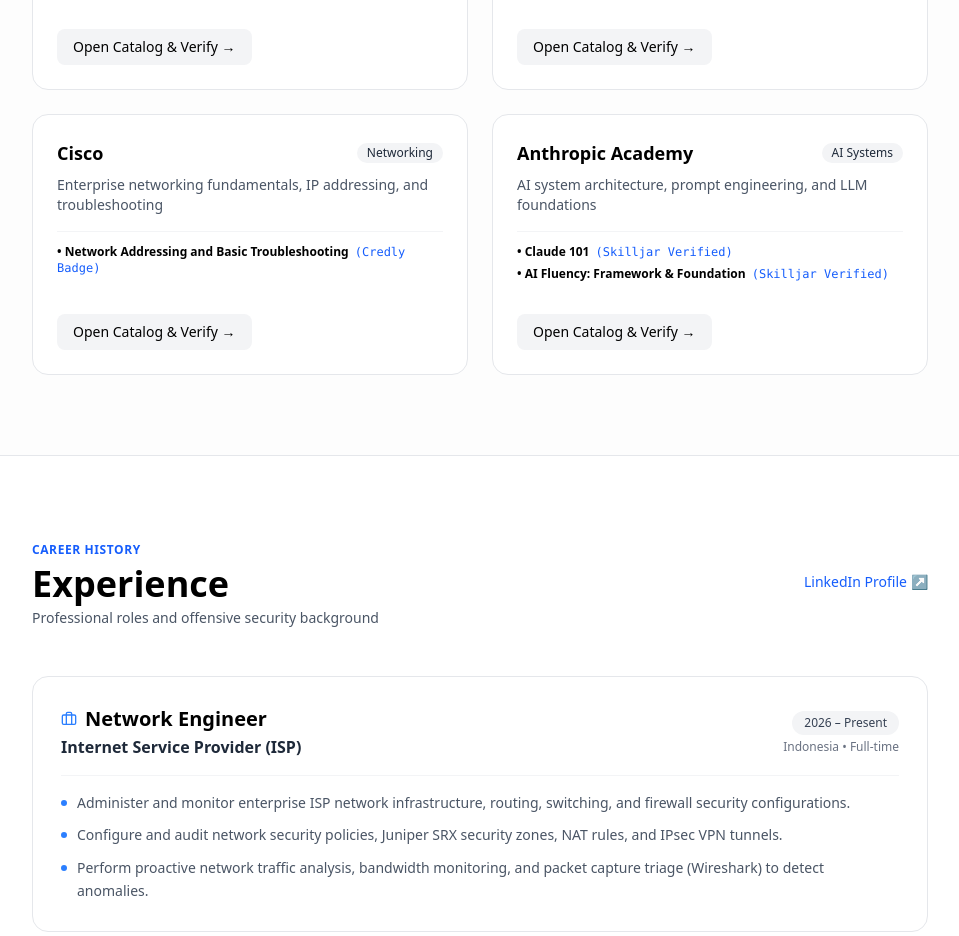
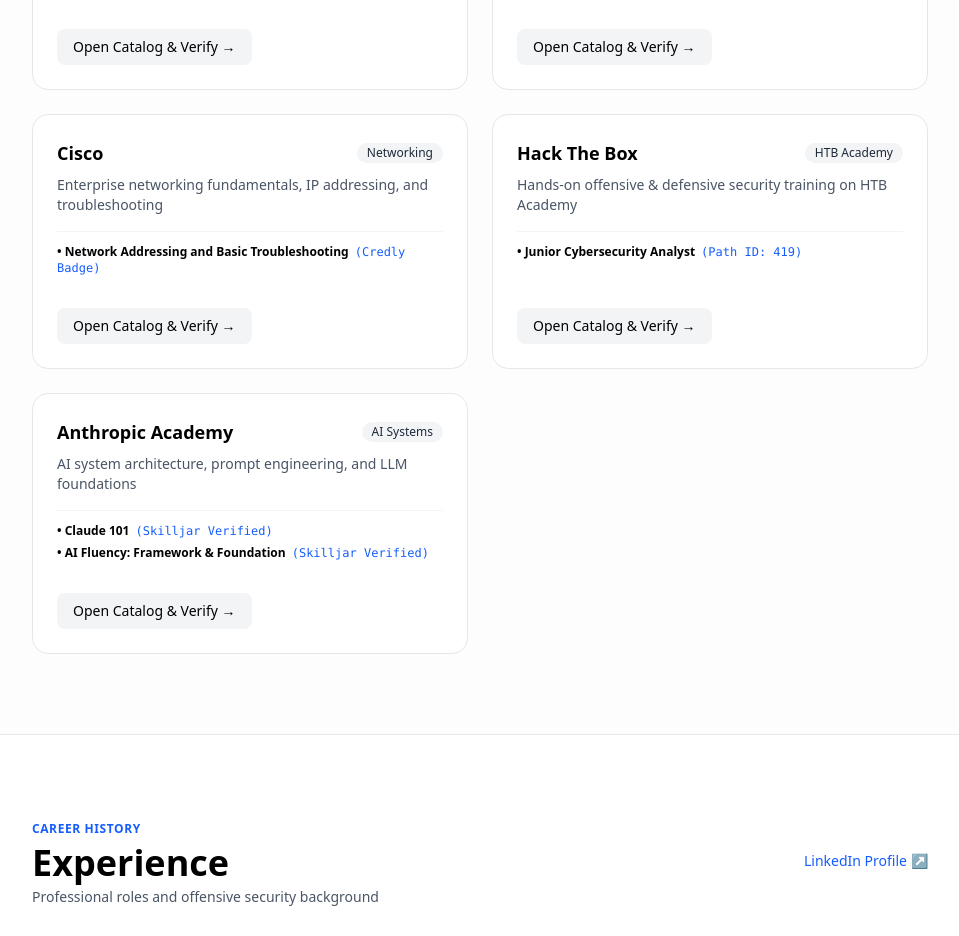
Before and after one commit to zerotrust1/portofolio, a Next.js app: page / in a window 1280 px wide. Shown: the part 1780-2716 px from the top of the page, without its empty margins (160-1119 px from the left). Built offline with nearby package versions, Linux system fonts and the light colour scheme.

Commit message:
feat: add verified HTB Junior Cybersecurity Analyst credential with direct achievement link

```diff
--- a/data/certGroups.ts
+++ b/data/certGroups.ts
@@ -55,6 +55,20 @@ export const certGroups: CertGroup[] = [
     ],
   },
   {
+    title: "Hack The Box",
+    slug: "hack-the-box",
+    description: "Hands-on offensive & defensive security training on HTB Academy",
+    badge: "HTB Academy",
+    certifications: [
+      {
+        title: "Junior Cybersecurity Analyst",
+        date: "2026",
+        credentialId: "Path ID: 419",
+        url: "https://academy.hackthebox.com/achievement/2973766/path/419",
+      },
+    ],
+  },
+  {
     title: "Anthropic Academy",
     slug: "anthropic-academy",
     description: "AI system architecture, prompt engineering, and LLM foundations",
```
